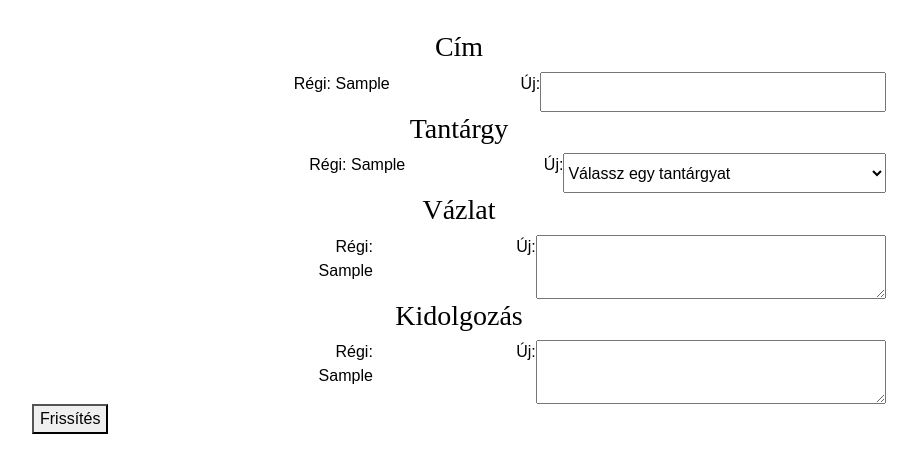
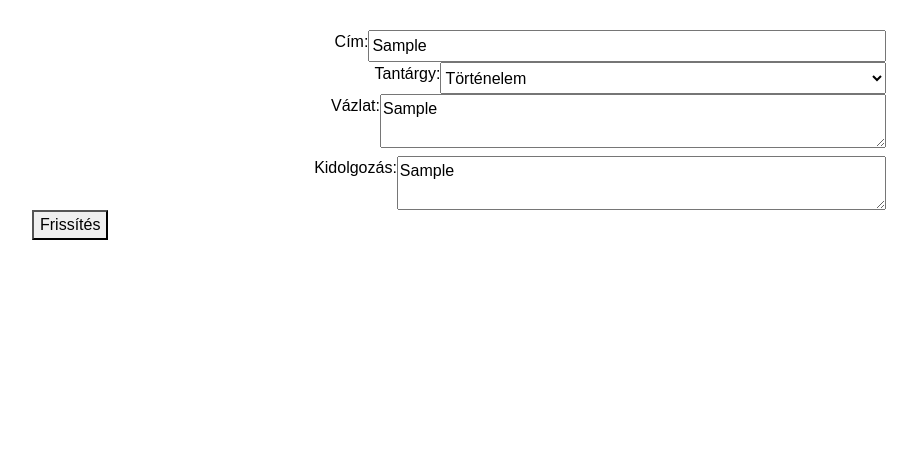
Before and after one commit to mtlhdnrd/exam_prep, a PHP site: page /edit.php?tetelid=1 in a window 1280 px wide. Shown: the part 184-657 px from the top of the page, without its empty margins (181-1098 px from the left). Run offline with PHP 8.4, Linux system fonts and the light colour scheme; tables that the repository leaves empty or names only in its code hold one stand-in row (values such as "Sample post").

Commit message:
issue #4 done

```diff
--- a/main/edit.php
+++ b/main/edit.php
@@ -17,10 +17,10 @@ if($stmt->execute()==true){
 }else $data = null;
 /* RELOAD CHECKS */
 if(!empty($_GET['edittag'])){
-    $cim = !empty($_GET['cimnew'])? $_GET['cimnew'] : $data['cim'];
-    $vazlat = !empty($_GET['vazlatnew'])? $_GET['vazlatnew'] : $data['vazlat'];
-    $kidolg = !empty($_GET['kidolgnew'])? $_GET['kidolgnew'] : $data['kidolgozas'];
-    $tanid = ($_GET['tantargynew']) != 0? $_GET['tantargynew'] : $data['tantargyid'];
+    $cim = $_GET['cimnew'];
+    $vazlat = $_GET['vazlatnew'];
+    $kidolg = $_GET['kidolgnew'];
+    $tanid = $_GET['tantargynew'];
     $currentdate = date('Y-m-d');
     $sql = "UPDATE tetelcimek SET cim=?, vazlat =?, kidolgozas=?, modosit=?, tantargyid=? WHERE tetelcimek.id=?;";
     $stmt = $conn->prepare($sql);
@@ -59,40 +59,48 @@ $conn->close();
     <main style="width: 100vw;">
         <?php if ($data):?>
             <form class="editform" method="get">
-                <h3>Cím</h3>
                 <div class="items">
-                    <p>Régi: <?php echo $data['cim'];?></p>
-                    <label for="cimnew">Új: </label>
-                    <input type="text" name="cimnew" id="cimnew">
+                    <label for="cimnew">Cím: </label>
+                    <input type="text" name="cimnew" id="cimnew" value="<?php echo $data['cim'];?>">
                 </div>
-                <h3>Tantárgy</h3>
                 <div class="items">
-                    <p>Régi: <?php echo $data['tantargy'];?></p>
-                    <label for="tantargynew">Új: </label>
+                    <label for="tantargynew">Tantárgy: </label>
                     <select name="tantargynew" id="tantargynaw">
-                        <option value="0">Válassz egy tantárgyat</option>
-                        <option value="1">Történelem</option>
-                        <option value="2">Irodalom</option>
-                        <option value="3">Nyelvtan</option>
+                        <?php
+                        switch($data['tantargyid']){
+                            case'1':
+                                echo '<option value="1" selected="seleced">Történelem</option>';
+                                echo '<option value="2">Irodalom</option>';
+                                echo '<option value="3">Nyelvtan</option>';
+                                break;
+                            case '2':
+                                echo '<option value="1">Történelem</option>';
+                                echo '<option value="2" selected="seleced">Irodalom</option>';
+                                echo '<option value="3">Nyelvtan</option>';
+                                break;
+                            case '3':
+                                echo '<option value="1">Történelem</option>';
+                                echo '<option value="2">Irodalom</option>';
+                                echo '<option value="3" selected="seleced">Nyelvtan</option>';
+                                break;
+                        }
+                        ?>
                     </select>
                 </div>
-                <h3>Vázlat</h3>
                 <div class="items">
-                    <p>Régi: <br><?php echo nl2br(htmlspecialchars($data['vazlat']));?></p>
-                    <label for="vazlatnew">Új: </label>
-                    <textarea name="vazlatnew" id="vazlatnew"></textarea>
+                    <label for="vazlatnew">Vázlat: </label>
+                    <textarea name="vazlatnew" id="vazlatnew"><?php echo nl2br(htmlspecialchars($data['vazlat']));?></textarea>
                 </div>
-                <h3>Kidolgozás</h3>
+                <h3></h3>
                 <div class="items">
-                    <p>Régi: <br> <?php echo nl2br(htmlspecialchars($data['kidolgozas']));?></p>
-                    <label for="kidolgnew">Új: </label>
-                    <textarea name="kidolgnew" id="kidolgnew"></textarea>
+                    <label for="kidolgnew">Kidolgozás: </label>
+                    <textarea name="kidolgnew" id="kidolgnew"><?php echo nl2br(htmlspecialchars($data['kidolgozas']));?></textarea>
                 </div>
                 <input type="hidden" name="edittag" value="1">
                 <input type="hidden" name="tetelid" value="<?php echo $tetelid;?>">
                 <button type="submit">Frissítés</button>
             </form>
-        <?php else:?>
+        <?php else: ?>
             <h1>shit went really fucking wrong somewhere, good job c:</h1>
         <?php endif ?>
     </main>
```
